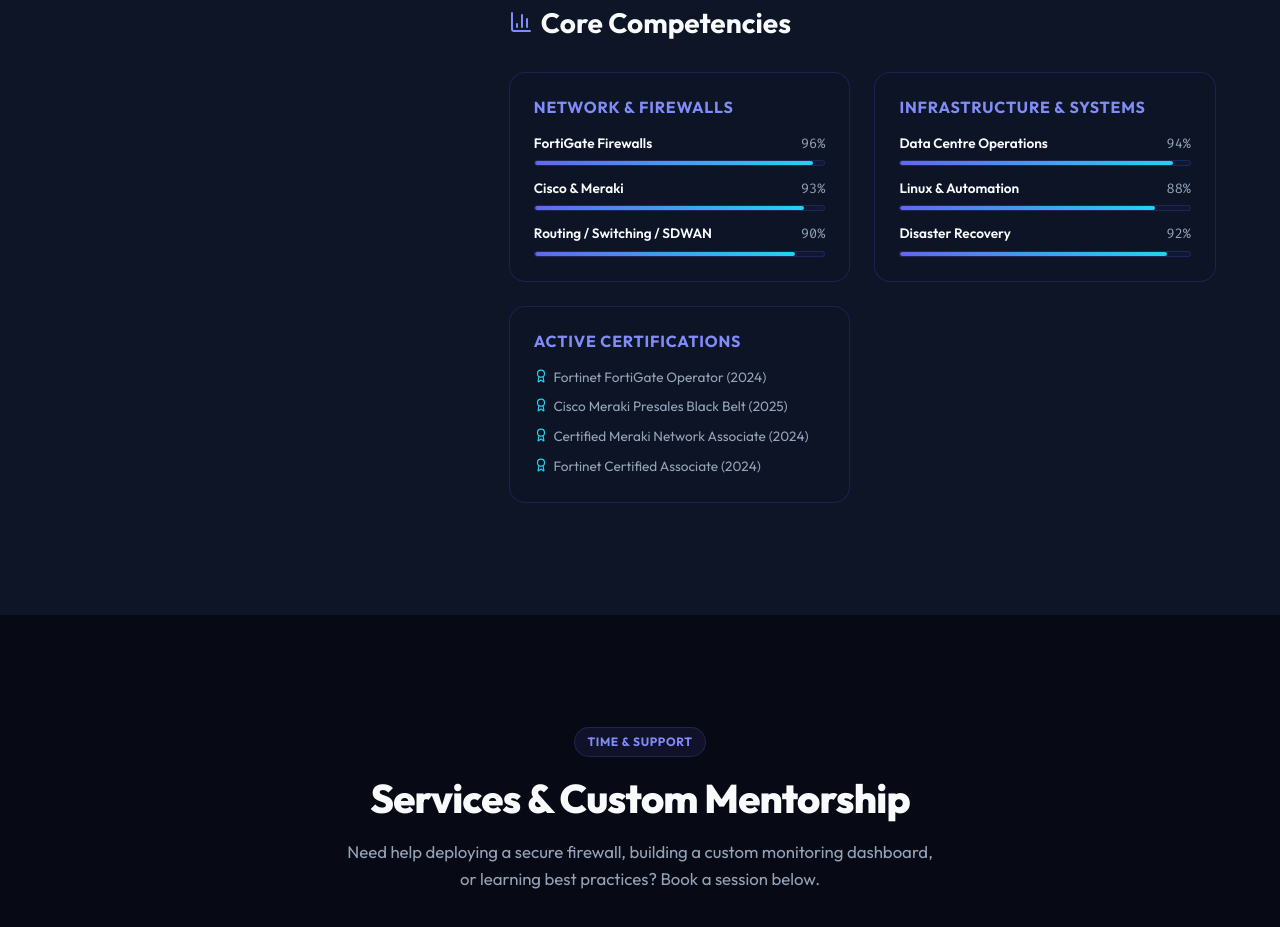
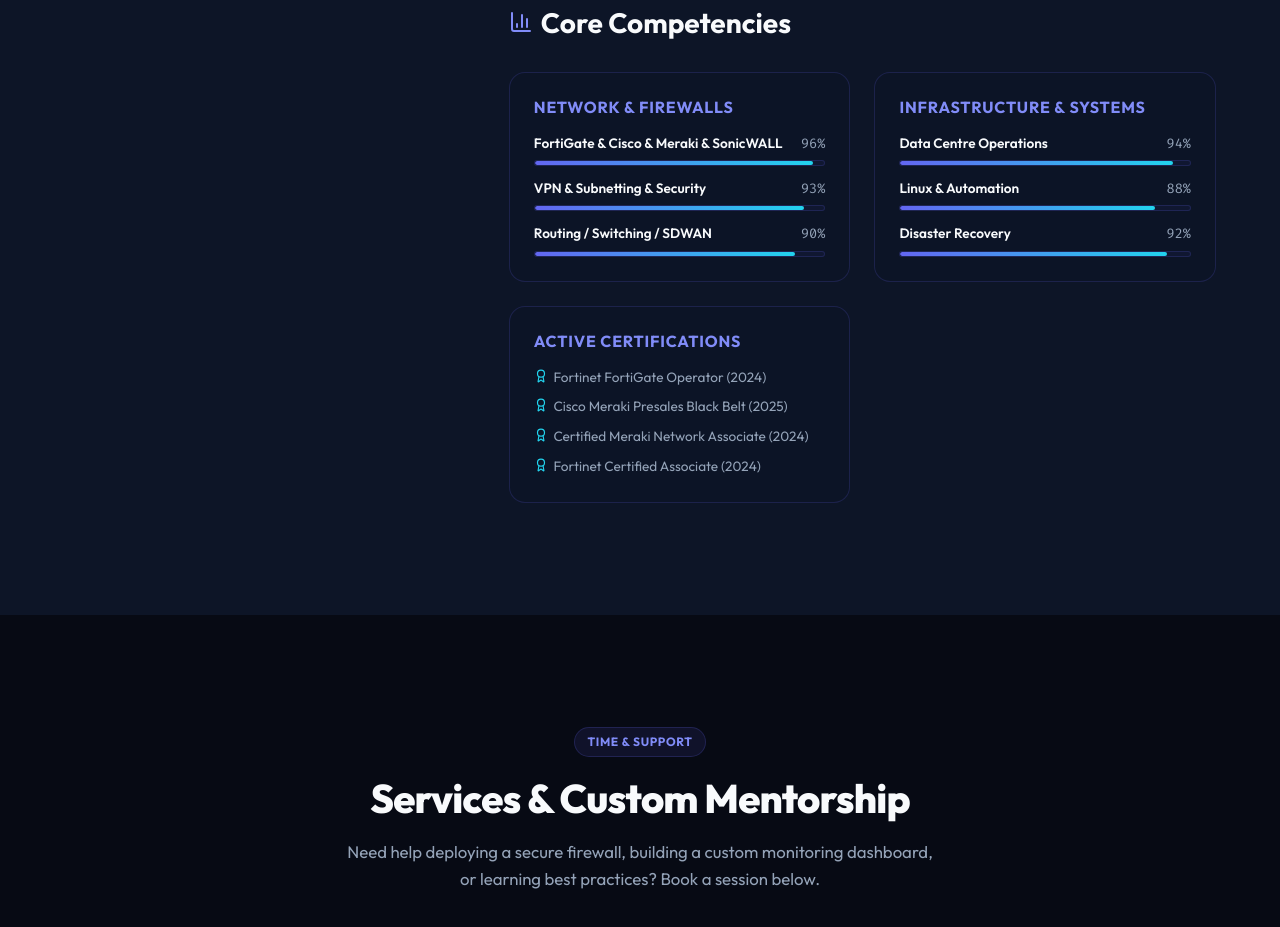
Before and after one commit to xphox2/TechnicalLabs-Website, a website: page index.html in a window 1280 px wide. Shown: the part 3580-4507 px from the top of the page. Drawn offline with nearby package versions, Linux system fonts and the light colour scheme; no server answers.

Commit message:
style: update network and firewall skill labels in core competencies

```diff
--- a/index.html
+++ b/index.html
@@ -347,14 +347,14 @@
                   <div class="skills-list">
                     <div class="skill-row">
                       <div class="skill-info">
-                        <span class="skill-name">FortiGate Firewalls</span>
+                        <span class="skill-name">FortiGate &amp; Cisco &amp; Meraki &amp; SonicWALL</span>
                         <span class="skill-percent">96%</span>
                       </div>
                       <div class="skill-bar-outer"><div class="skill-bar-inner" data-skill-val="96"></div></div>
                     </div>
                     <div class="skill-row">
                       <div class="skill-info">
-                        <span class="skill-name">Cisco &amp; Meraki</span>
+                        <span class="skill-name">VPN &amp; Subnetting &amp; Security</span>
                         <span class="skill-percent">93%</span>
                       </div>
                       <div class="skill-bar-outer"><div class="skill-bar-inner" data-skill-val="93"></div></div>
```
